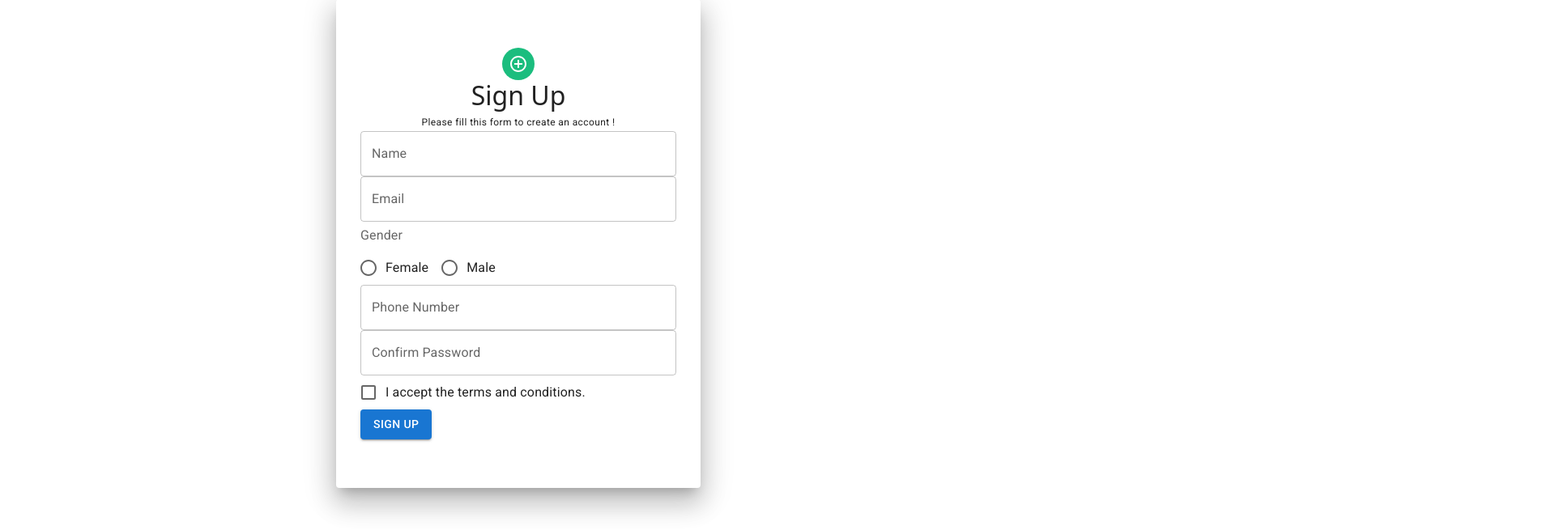
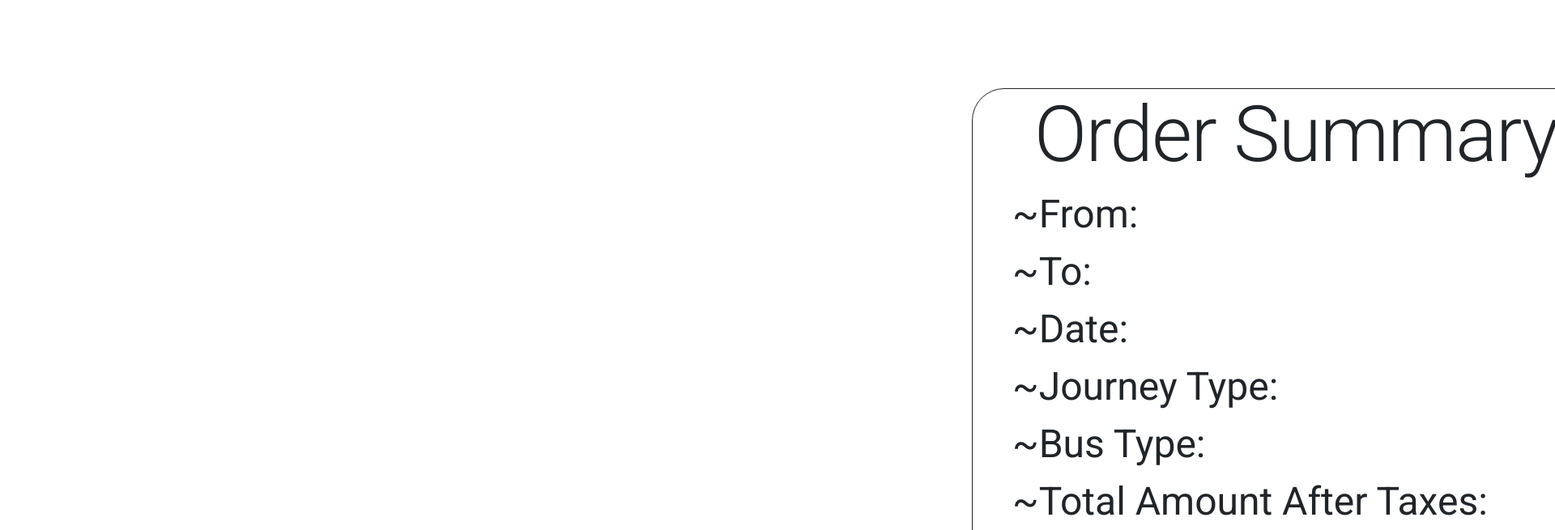
Before and after one commit to AadeshhhGavhane/pvtbusbooking, a React (Create React App) app: page / in a window 1280 px wide. Shown: the part 41-696 px from the top of the page at 81% size, 1920 px wide, since content can reach past the window. Built offline with nearby package versions, Linux system fonts and the light colour scheme.

Commit message:
added OrderSum

```diff
--- a/src/App.js
+++ b/src/App.js
@@ -5,15 +5,20 @@ import Navbar from "./components/Navbar";
 import React from "react";
 import { BrowserRouter as Router, Routes } from "react-router-dom";
 import Signup from "./components/SignUp/Signup";
+import OrderSum from "./components/OrderSum/OrderSum";
 
 function App({ children }) {
+
+
   return (
+
     <Router>
      {/*<Navbar />*/}
-      <Signup/>
+      {/* <Signup/> */}
       {/*<HomePage></HomePage>*/}
      {/* <Login/> */}
       {/* <Home /> */}
+      <OrderSum/>
       <Routes>
         {/* <Route path="/" exact component={HomePage} /> */}
         {/* <Route path="/about" component={HomePage} /> */}
--- /dev/null
+++ b/src/components/OrderSum/OrderSum.js
@@ -0,0 +1,52 @@
+import React from "react";
+import PaymentIcon from '@mui/icons-material/Payment';
+import {
+  Typography,
+  List,
+  ListItem,
+  ListItemText,
+  Grid,
+  CssBaseline,
+  Box,
+  Button
+} from "@mui/material";
+import { pink } from "@mui/material/colors";
+
+
+
+
+export default function Review() {
+
+  return (
+    <>
+    <Box  marginLeft={'1200px'} width={'800px'} height={'680px'} marginTop={'150px'} align='center'   borderColor={'red'} border={1} borderRadius={10}>
+    <Grid container width={'700px'} >
+      <Grid item  lg='12'  alignContent={'center'}>
+        <Typography variant="h1">Order Summary</Typography>
+      </Grid>
+      </Grid>
+
+      <Grid item width={'700px'} marginY='15px' lg='6'  align='left'>
+        <Typography variant="h3">~From:</Typography>
+      </Grid>
+      <Grid item width={'700px'} marginY='15px' lg='6' align='left' >
+        <Typography variant="h3">~To:</Typography>
+      </Grid>
+      <Grid item width={'700px'} marginY='15px'  lg='6' align='left'>
+        <Typography variant="h3">~Date:</Typography>
+        </Grid>
+      <Grid item width={'700px'} marginY='15px'  lg='6' align='left'>
+        <Typography variant="h3">~Journey Type:</Typography>
+      </Grid>
+      <Grid item width={'700px'} marginY='15px'  lg='6' align='left'>
+        <Typography variant="h3">~Bus Type:</Typography>
+      </Grid>
+      <Grid item width={'700px'}  lg='6' align='left' >
+        <Typography variant="h3">~Total Amount After Taxes:</Typography>
+      </Grid>
+
+      <Button variant="contained" size="large" sx={{width:'50%', top:"50px"}} marginTop='500px' startIcon={<PaymentIcon/>}> Proceed to pay</Button>
+     </Box>
+    </>
+  );
+}
```
